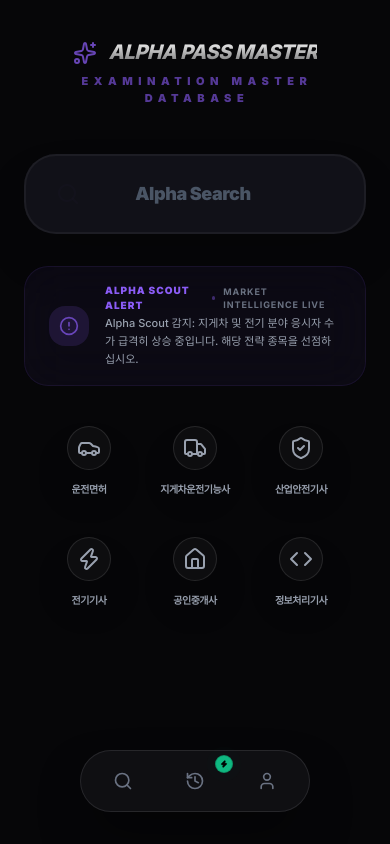
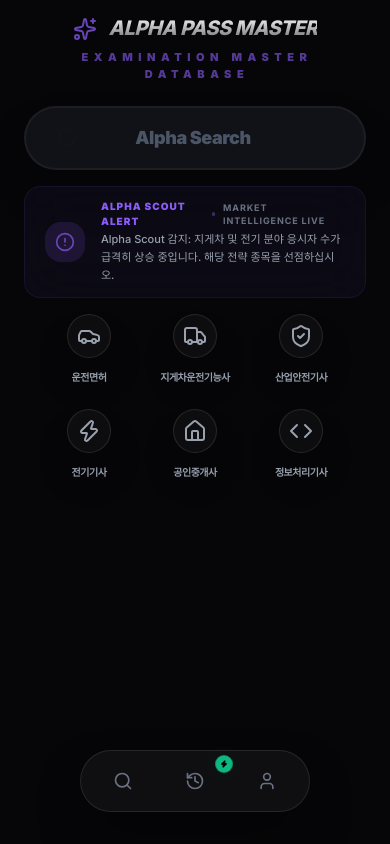
Before and after one commit to kimtyy/alpha-pass-master, a Next.js app: page / in a window 390 px wide. Built offline with nearby package versions, Linux system fonts and the light colour scheme.

Commit message:
ui: optimize dashboard layout for zero-scroll mobile experience

```diff
--- a/src/app/dashboard/page.tsx
+++ b/src/app/dashboard/page.tsx
@@ -62,13 +62,13 @@ export default function CertificationHub() {
       </div>
 
       {/* Hero / Search Section */}
-      <section className="pt-10 md:pt-14 pb-6 px-6 relative flex flex-col items-center justify-center">
+      <section className="pt-4 md:pt-10 pb-4 px-6 relative flex flex-col items-center justify-center">
         <div className="max-w-4xl mx-auto text-center w-full">
           {/* Logo Section */}
           <motion.div
             initial={{ opacity: 0, y: -20 }}
             animate={{ opacity: 1, y: 0 }}
-            className="flex flex-col items-center mb-12"
+            className="flex flex-col items-center mb-6"
           >
             <div className="flex items-center gap-3 mb-2">
               <Sparkles size={24} className="text-primary animate-pulse" />
@@ -86,7 +86,7 @@ export default function CertificationHub() {
             initial={{ opacity: 0, y: 15 }}
             animate={{ opacity: 1, y: 0 }}
             transition={{ delay: 0.1 }}
-            className="relative max-w-2xl mx-auto group w-full mb-8"
+            className="relative max-w-2xl mx-auto group w-full mb-4"
           >
             <div className="absolute -inset-1 bg-gradient-to-r from-primary/10 to-indigo-500/10 rounded-3xl blur-2xl opacity-0 group-hover:opacity-40 transition duration-1000"></div>
             <div className="relative flex items-center">
@@ -101,7 +101,7 @@ export default function CertificationHub() {
                 <input
                   type="search"
                   placeholder="Alpha Search"
-                  className="w-full bg-[#12121a]/95 border-2 border-white/5 rounded-[32px] py-6 px-16 text-lg md:text-xl font-black focus:outline-none focus:border-primary/30 backdrop-blur-3xl transition-all placeholder:text-gray-600 shadow-2xl [&::-webkit-search-cancel-button]:appearance-none tracking-tight text-center"
+                  className="w-full bg-[#12121a]/95 border-2 border-white/5 rounded-[32px] py-4 px-16 text-lg md:text-xl font-black focus:outline-none focus:border-primary/30 backdrop-blur-3xl transition-all placeholder:text-gray-600 shadow-2xl [&::-webkit-search-cancel-button]:appearance-none tracking-tight text-center"
                   value={search}
                   onChange={(e) => setSearch(e.target.value)}
                 />
@@ -117,9 +117,9 @@ export default function CertificationHub() {
                 initial={{ opacity: 0, y: 10 }}
                 animate={{ opacity: 1, y: 0 }}
                 exit={{ opacity: 0, y: -10 }}
-                className="max-w-2xl mx-auto mb-10"
+                className="max-w-2xl mx-auto mb-4"
               >
-                <div className="flex items-center gap-4 px-6 py-4 rounded-3xl bg-primary/5 border border-primary/10 backdrop-blur-xl">
+                <div className="flex items-center gap-4 px-5 py-3 rounded-2xl bg-primary/5 border border-primary/10 backdrop-blur-xl">
                   <div className="w-10 h-10 rounded-2xl bg-primary/20 flex items-center justify-center text-primary shrink-0 animate-pulse">
                     <AlertCircle size={20} />
                   </div>
@@ -146,7 +146,7 @@ export default function CertificationHub() {
                 animate={{ opacity: 1, y: 0 }}
                 exit={{ opacity: 0, y: -20, scale: 0.95 }}
                 transition={{ duration: 0.3, ease: "easeInOut" }}
-                className="grid grid-cols-3 gap-y-10 gap-x-6 md:flex md:flex-wrap md:justify-center md:gap-10 px-6"
+                className="grid grid-cols-3 gap-y-6 gap-x-6 md:flex md:flex-wrap md:justify-center md:gap-10 px-6"
               >
                 {shortcutExams.map((exam) => (
                   <button
```
